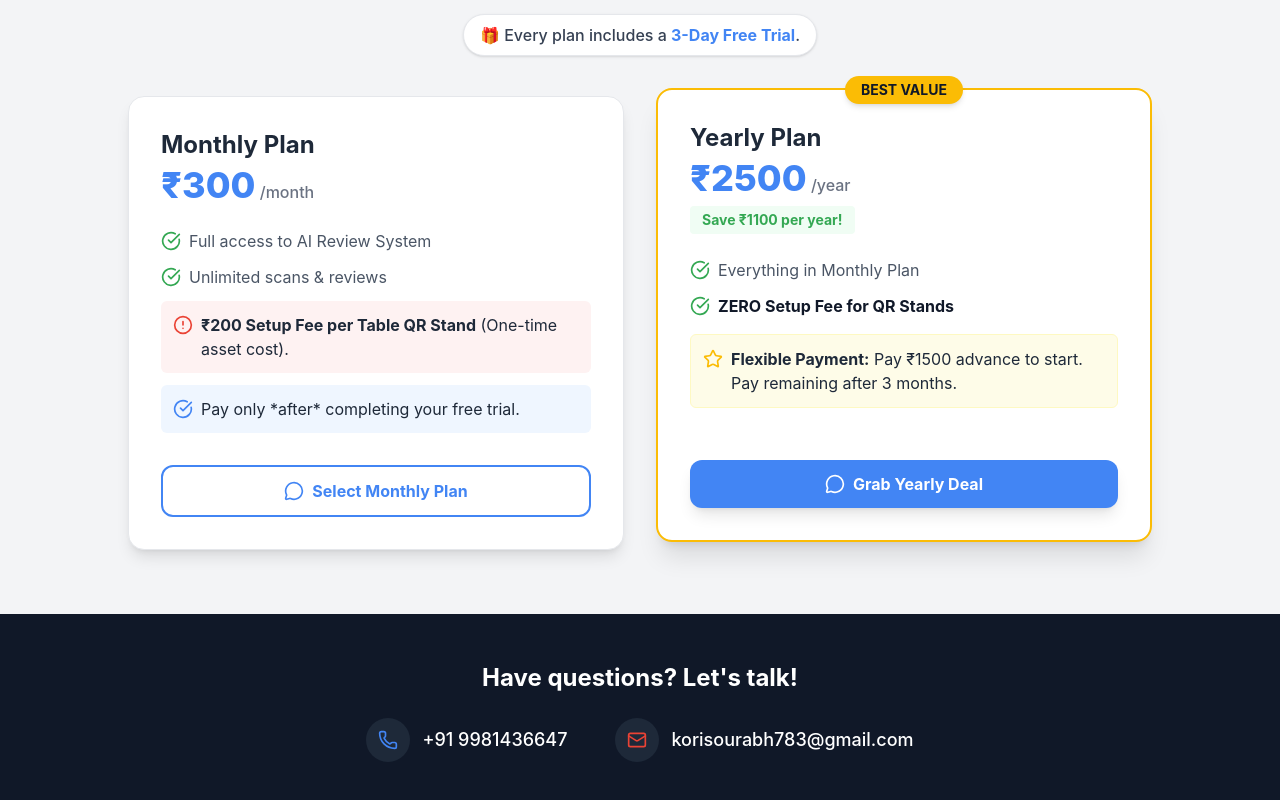
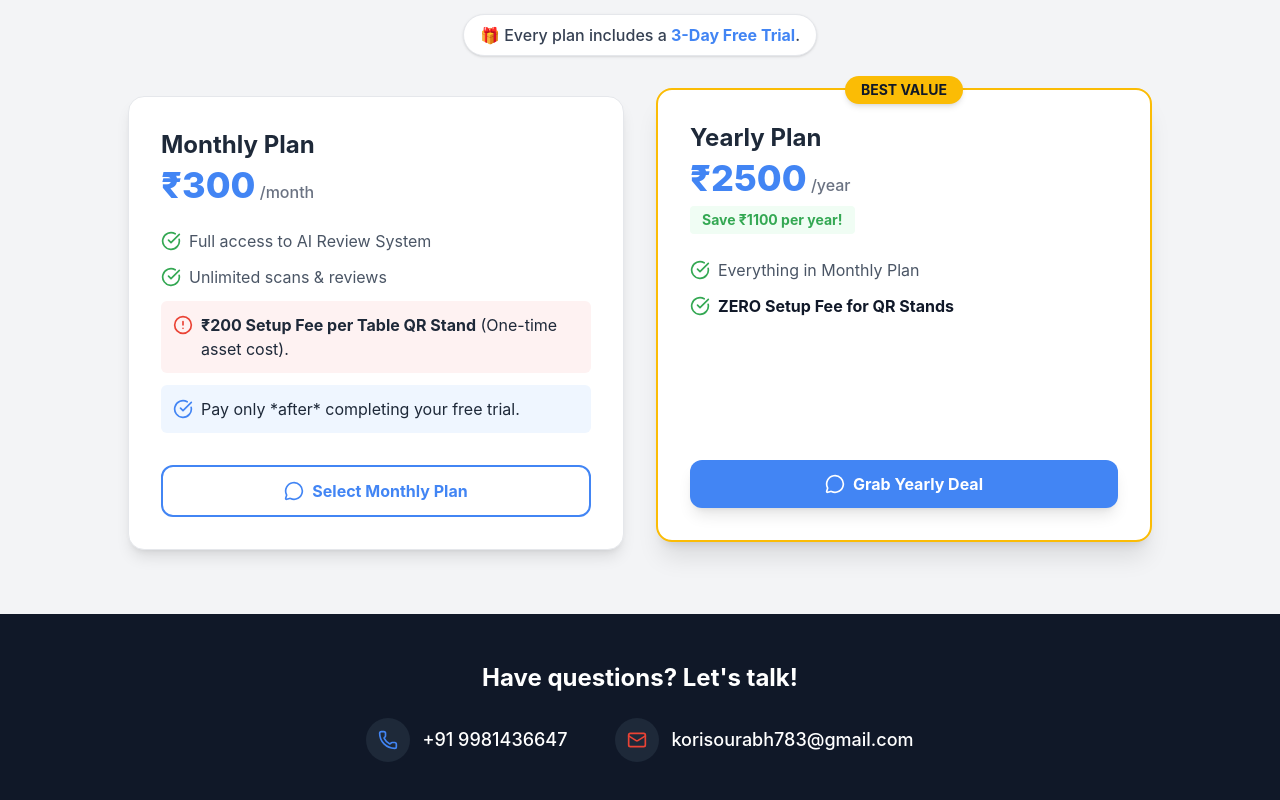
Before and after one commit to Soura-madx/Google-review-saas-frontend, a React app: page / in a window 1280 px wide. Shown: the part 1748-2548 px from the top of the page. Built offline with nearby package versions, Linux system fonts and the light colour scheme; the HTML template or start-up script is replaced by a standard one.

Commit message:
remove advance option

```diff
--- a/src/pages/LandingPage.jsx
+++ b/src/pages/LandingPage.jsx
@@ -227,12 +227,6 @@ const LandingPage = () => {
                   <CheckCircle className="w-5 h-5 text-[#34A853] mt-0.5 shrink-0" />
                   <span className="font-bold text-gray-900">ZERO Setup Fee for QR Stands</span>
                 </li>
-                <li className="flex items-start gap-2 bg-yellow-50 p-3 rounded-md border border-yellow-100 mt-4">
-                  <Star className="w-5 h-5 text-[#FBBC05] mt-0.5 shrink-0" />
-                  <span className="text-gray-800">
-                    <b>Flexible Payment:</b> Pay ₹1500 advance to start. Pay remaining after 3 months.
-                  </span>
-                </li>
               </ul>
 
               <button
```
